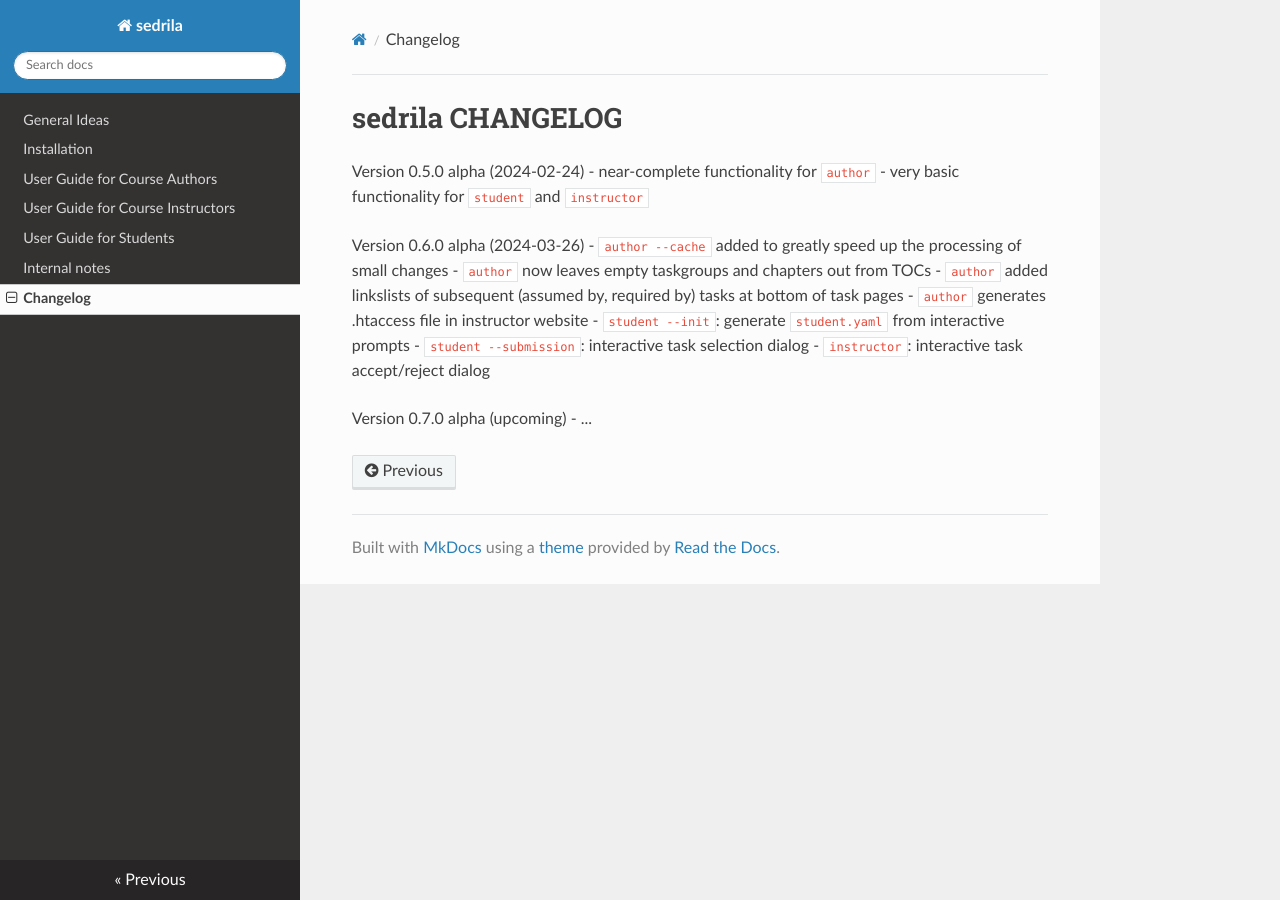
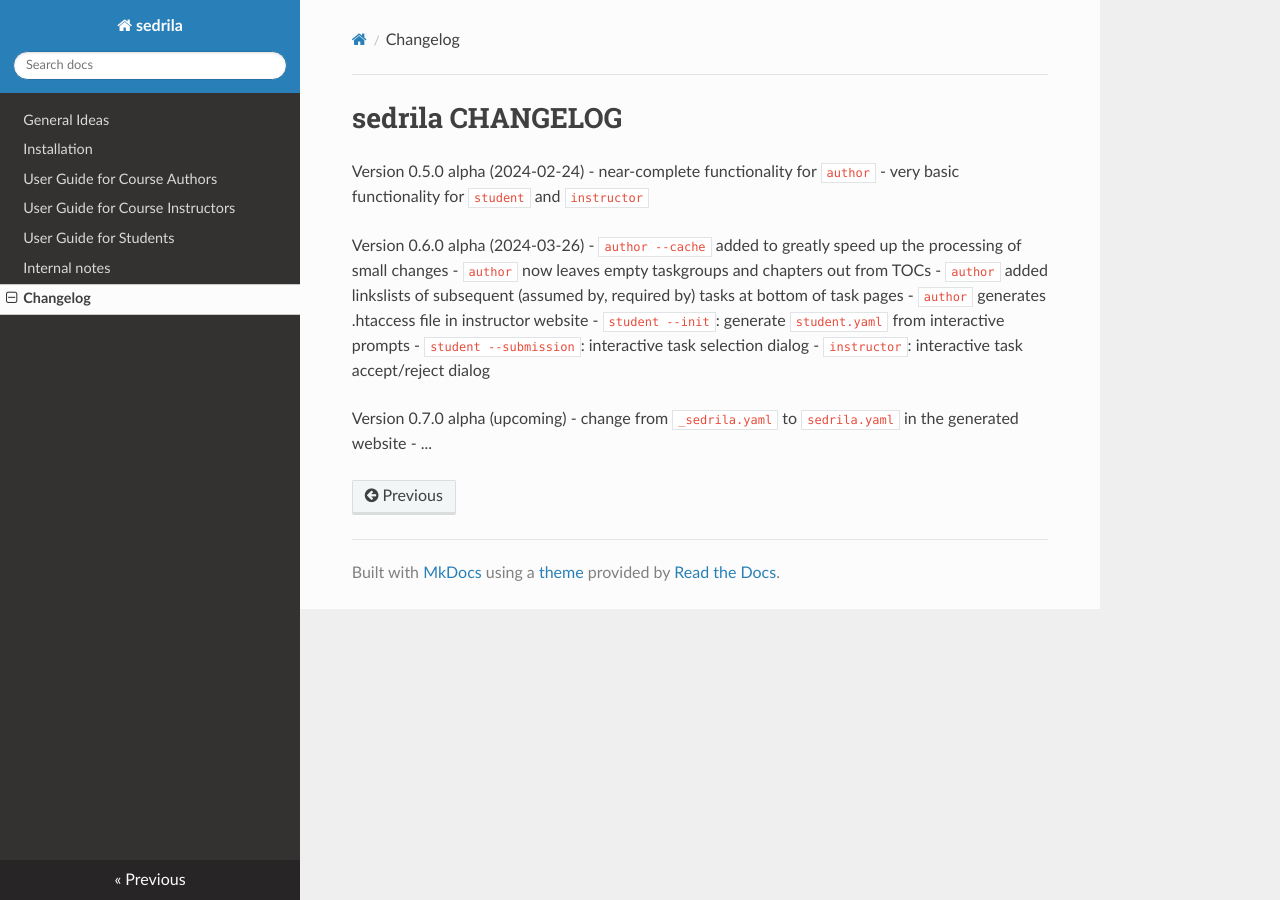
Before and after one commit to fubinf/sedrila, an MkDocs documentation site: the page built from docs/changelog.md, in a window 1280 px wide. Built offline with MkDocs 1.6.1, drawn with Linux system fonts in a browser that asks for light colours; nearby versions of some CDN libraries.

Commit message:
changelog.md: _sedrila.yaml -> sedrila.yaml

```diff
--- a/docs/changelog.md
+++ b/docs/changelog.md
@@ -14,4 +14,5 @@ Version 0.6.0 alpha (2024-03-26)
 - `instructor`: interactive task accept/reject dialog
 
 Version 0.7.0 alpha (upcoming)
+- change from `_sedrila.yaml` to `sedrila.yaml` in the generated website
 - ...
```
